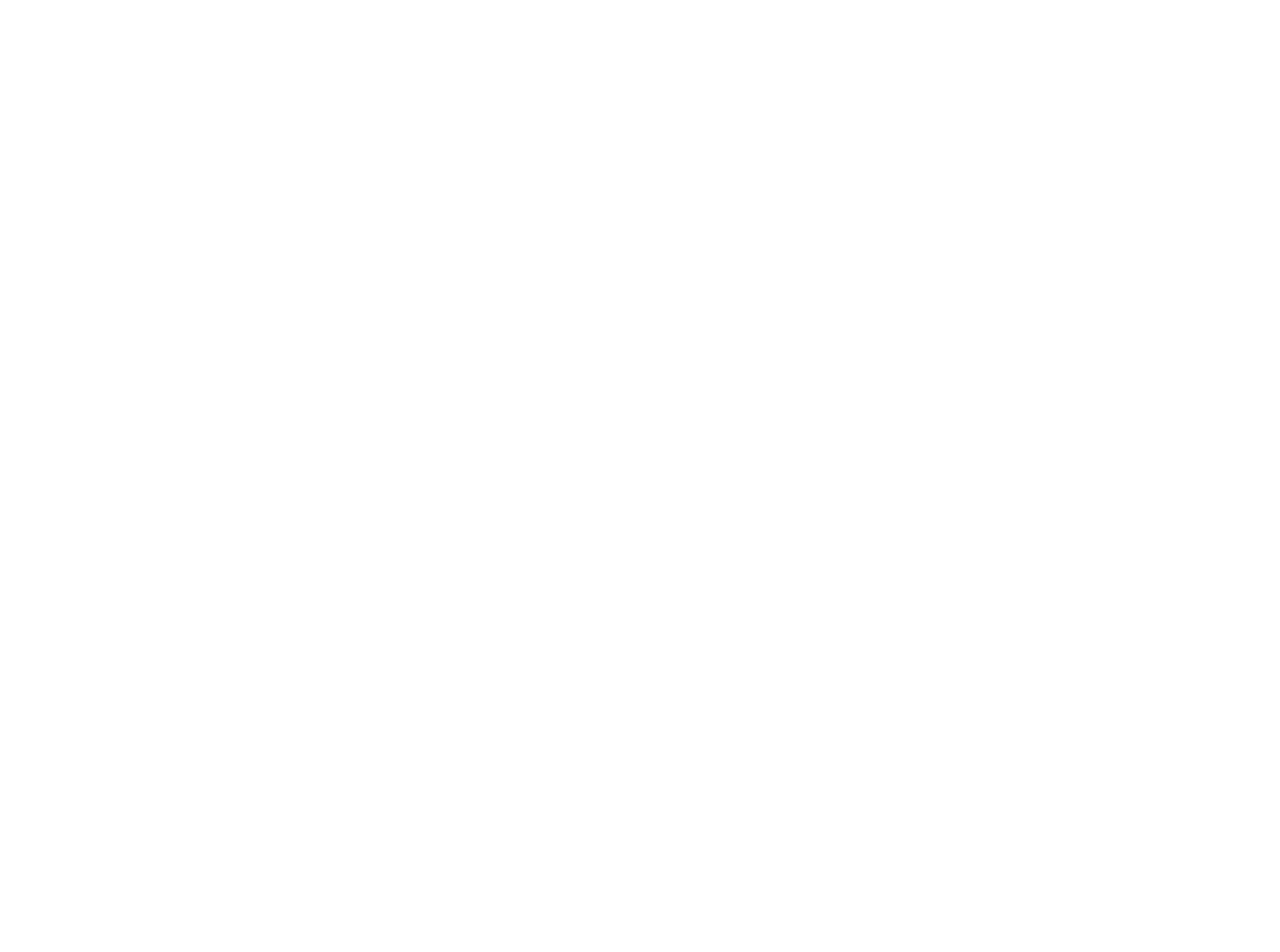
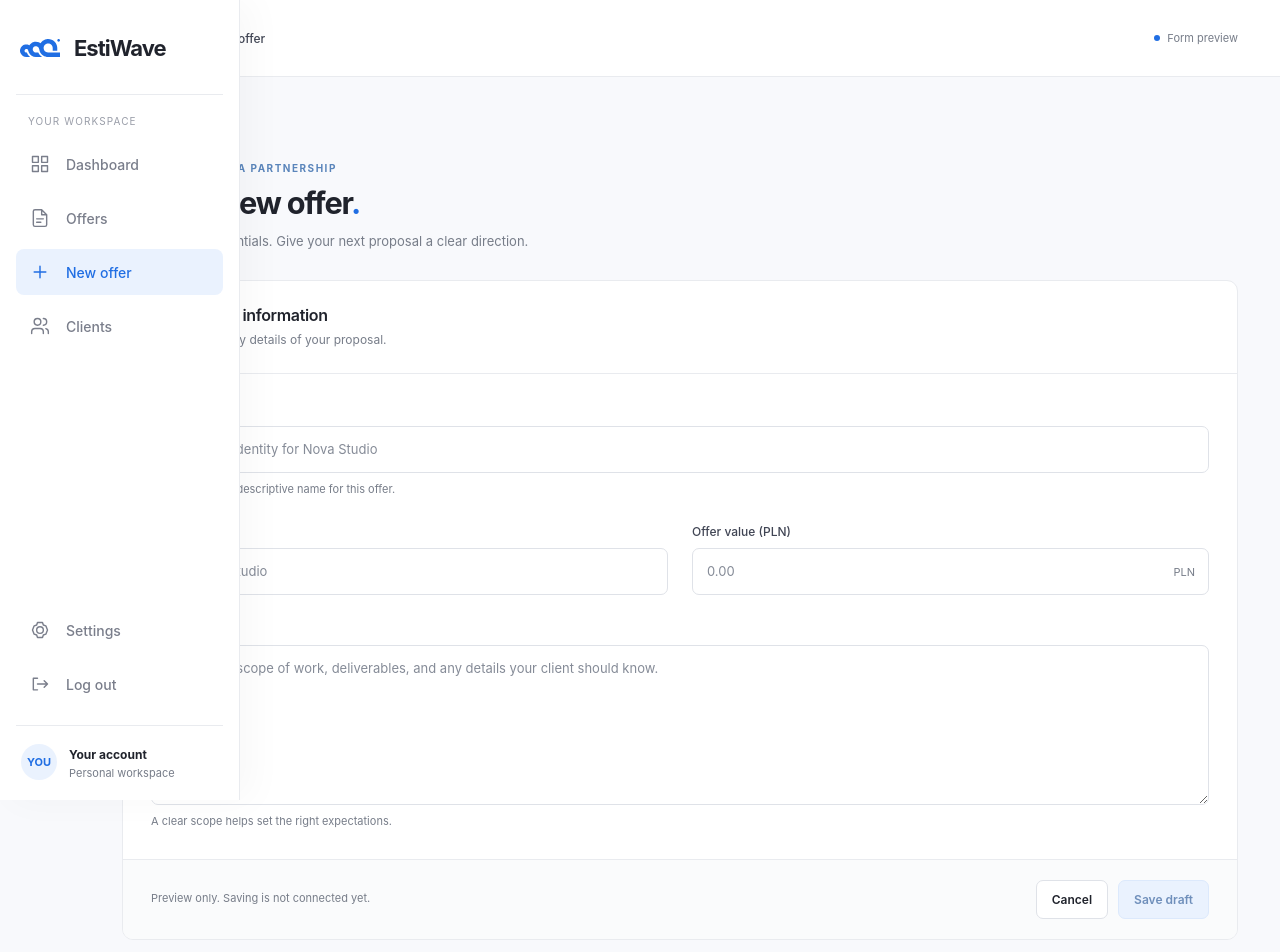
Before and after one commit to milekkkk/estiwave, a React (Vite) app: page /offers/new in a window 1280 px wide. Before the commit this address had no page. Shown: the top 952 px of the page. Before the commit the page ends 800 px from the top, so only its background shows below. Built offline with nearby package versions, Linux system fonts and the light colour scheme.

Commit message:
added new offer interface scaffold

```diff
--- a/src/App.jsx
+++ b/src/App.jsx
@@ -2,6 +2,7 @@ import "./App.css";
 import Login from "./pages/Login.jsx";
 import Dashboard from "./pages/Dashboard.jsx";
 import Offers from "./pages/Offers.jsx";
+import NewOffer from "./pages/NewOffer.jsx";
 import { Navigate, Routes, Route } from "react-router";
 
 function App() {
@@ -11,6 +12,7 @@ function App() {
         <Route path="/login" element={<Login />} />
         <Route path="/dashboard" element={<Dashboard />} />
         <Route path="/offers" element={<Offers />} />
+        <Route path="/offers/new" element={<NewOffer />} />
         <Route path="/" element={<Navigate to="/login" replace />} />
       </Routes>
     </>
--- /dev/null
+++ b/src/pages/NewOffer.css
@@ -0,0 +1,40 @@
+.new-offer-page { min-width: 0; }
+.new-offer-page .dashboard-topbar a:hover { color: var(--brand); }
+.new-offer-back { display: inline-flex; align-items: center; gap: 6px; margin-bottom: 28px; font-size: 12px; color: var(--muted) !important; }
+.new-offer-back svg { width: 15px; height: 15px; transform: rotate(180deg); }
+.new-offer-back:hover { color: var(--brand) !important; }
+.new-offer-page .dashboard-heading { margin-bottom: 28px; }
+.new-offer-page .dashboard-heading p { max-width: 530px; }
+.new-offer-form { background: white; border: 1px solid var(--line); border-radius: 11px; overflow: hidden; }
+.new-offer-section-heading { display: flex; align-items: center; gap: 14px; padding: 24px 28px; border-bottom: 1px solid var(--line); }
+.new-offer-section-heading .feature-icon { background: #edf4ff; border: 1px solid #dce9fc; }
+.new-offer-page .new-offer-section-heading p { font-size: 12px; margin-top: 5px; }
+.new-offer-fields { display: grid; grid-template-columns: repeat(2, minmax(0, 1fr)); gap: 26px 24px; padding: 28px; }
+.new-offer-field { min-width: 0; }
+.new-offer-full-width { grid-column: 1 / -1; }
+.new-offer-field label { display: block; color: #404554; font-size: 12px; font-weight: 550; margin-bottom: 9px; }
+.new-offer-field input, .new-offer-field textarea { display: block; width: 100%; min-width: 0; border: 1px solid #dfe2e8; border-radius: 7px; background: white; color: var(--ink); padding: 12px 14px; font: inherit; font-size: 13px; line-height: 1.6; }
+.new-offer-field input::placeholder, .new-offer-field textarea::placeholder { color: #858b97; opacity: 1; }
+.new-offer-field input:hover, .new-offer-field textarea:hover { border-color: #b7c3d4; }
+.new-offer-field input:focus-visible, .new-offer-field textarea:focus-visible { outline: 3px solid #206ee31a; outline-offset: 1px; border-color: var(--brand); }
+.new-offer-field textarea { resize: vertical; min-height: 160px; }
+.new-offer-page .new-offer-field p { margin-top: 8px; font-size: 11px; }
+.new-offer-value-input { position: relative; }
+.new-offer-value-input input { padding-right: 70px; }
+.new-offer-value-input > span { position: absolute; right: 14px; top: 50%; transform: translateY(-50%); color: var(--muted); font-size: 11px; pointer-events: none; }
+.new-offer-actions { display: flex; align-items: center; justify-content: space-between; gap: 20px; border-top: 1px solid var(--line); padding: 20px 28px; background: #fafbfc; }
+.new-offer-page .new-offer-actions p { font-size: 11px; }
+.new-offer-action-buttons { display: flex; gap: 10px; flex-shrink: 0; }
+.new-offer-action-buttons button { font-family: inherit; border: 1px solid transparent; }
+.new-offer-action-buttons button:disabled { opacity: 1; background: #eaf2fe; color: #6f8fbb; border-color: #dce9fc; box-shadow: none; cursor: not-allowed; transform: none; }
+.new-offer-action-buttons button:focus-visible { outline: 3px solid #9fc4fa; outline-offset: 3px; }
+@media (max-width: 760px) {
+  .new-offer-back { margin-bottom: 24px; }
+  .new-offer-section-heading { padding: 20px; align-items: flex-start; }
+  .new-offer-fields { grid-template-columns: minmax(0, 1fr); padding: 22px 20px; gap: 22px; }
+  .new-offer-field input, .new-offer-field textarea { font-size: 16px; }
+  .new-offer-actions { padding: 20px; flex-direction: column; align-items: stretch; gap: 16px; }
+  .new-offer-action-buttons > * { flex: 1; }
+  .new-offer-page .dashboard-topbar { font-size: 11px; }
+  .new-offer-page .breadcrumb-slash { margin-inline: 10px; }
+}
--- /dev/null
+++ b/src/pages/NewOffer.jsx
@@ -0,0 +1,76 @@
+import { Link } from "react-router";
+import DashboardLayout, { Icon } from "../components/DashboardLayout";
+import "./NewOffer.css";
+
+export default function NewOffer() {
+  return (
+    <DashboardLayout>
+      <div className="new-offer-page">
+        <header className="dashboard-topbar">
+          <nav aria-label="Breadcrumb">
+            <Link to="/offers">All offers</Link>
+            <span className="breadcrumb-slash" aria-hidden="true">/</span>
+            <strong aria-current="page">New offer</strong>
+          </nav>
+          <span className="demo-indicator"><span /> Form preview</span>
+        </header>
+        <main className="dashboard-content">
+          <Link className="new-offer-back" to="/offers">
+            <Icon name="chevron" /> Back to all offers
+          </Link>
+          <div className="dashboard-heading">
+            <div>
+              <div className="eyebrow">FROM AN IDEA TO A PARTNERSHIP</div>
+              <h1>Create new offer<span>.</span></h1>
+              <p>Start with the essentials. Give your next proposal a clear direction.</p>
+            </div>
+          </div>
+
+          {/* TODO: Connect fields to React state and add your submit handler. */}
+          <form className="new-offer-form" aria-labelledby="new-offer-info-title" noValidate>
+            <div className="new-offer-section-heading">
+              <span className="feature-icon"><Icon name="file" /></span>
+              <div>
+                <h2 id="new-offer-info-title">Offer information</h2>
+                <p>The key details of your proposal.</p>
+              </div>
+            </div>
+            <div className="new-offer-fields">
+              {/* TODO: Add validation and field error messages when implementing form logic. */}
+              <div className="new-offer-field new-offer-full-width">
+                <label htmlFor="new-offer-title">Offer title</label>
+                <input id="new-offer-title" name="title" type="text" placeholder="e.g. Brand identity for Nova Studio" aria-describedby="new-offer-title-hint" />
+                <p id="new-offer-title-hint">Choose a short, descriptive name for this offer.</p>
+              </div>
+              <div className="new-offer-field">
+                <label htmlFor="new-offer-client">Client name</label>
+                <input id="new-offer-client" name="client" type="text" placeholder="e.g. Nova Studio" />
+              </div>
+              <div className="new-offer-field">
+                <label htmlFor="new-offer-value">Offer value (PLN)</label>
+                <div className="new-offer-value-input">
+                  <input id="new-offer-value" name="value" type="number" inputMode="decimal" placeholder="0.00" aria-describedby="new-offer-currency" />
+                  <span id="new-offer-currency">PLN</span>
+                </div>
+              </div>
+              <div className="new-offer-field new-offer-full-width">
+                <label htmlFor="new-offer-description">Description</label>
+                <textarea id="new-offer-description" name="description" rows="6" placeholder="Outline the scope of work, deliverables, and any details your client should know." aria-describedby="new-offer-description-hint" />
+                <p id="new-offer-description-hint">A clear scope helps set the right expectations.</p>
+              </div>
+            </div>
+            <div className="new-offer-actions">
+              <p id="new-offer-save-note">Preview only. Saving is not connected yet.</p>
+              <div className="new-offer-action-buttons">
+                <Link className="dashboard-button secondary" to="/offers">Cancel</Link>
+                {/* TODO: Implement draft saving, then enable this submit button. */}
+                <button className="dashboard-button primary" type="submit" disabled aria-describedby="new-offer-save-note">Save draft</button>
+              </div>
+            </div>
+          </form>
+          <footer className="dashboard-footer"><span>Small steps. Great offers. Endless possibilities.</span><span>EstiWave</span></footer>
+        </main>
+      </div>
+    </DashboardLayout>
+  );
+}
--- a/src/pages/Offers.css
+++ b/src/pages/Offers.css
@@ -162,14 +162,21 @@
 .offers-details-label {
   display: none;
 }
-.offers-page input:focus-visible,
 .offers-page select:focus-visible,
 .offers-filter:focus-visible {
   outline: 3px solid #9fc4fa;
   outline-offset: 3px;
 }
+.offers-search-field:hover {
+  border-color: #b7c3d4;
+}
 .offers-search-field:focus-within {
   border-color: var(--brand);
+  outline: 3px solid #206ee31a;
+  outline-offset: 1px;
+}
+.offers-page .offers-search input:focus-visible {
+  outline: none;
 }
 .offers-empty {
   padding: 64px 24px;
```
